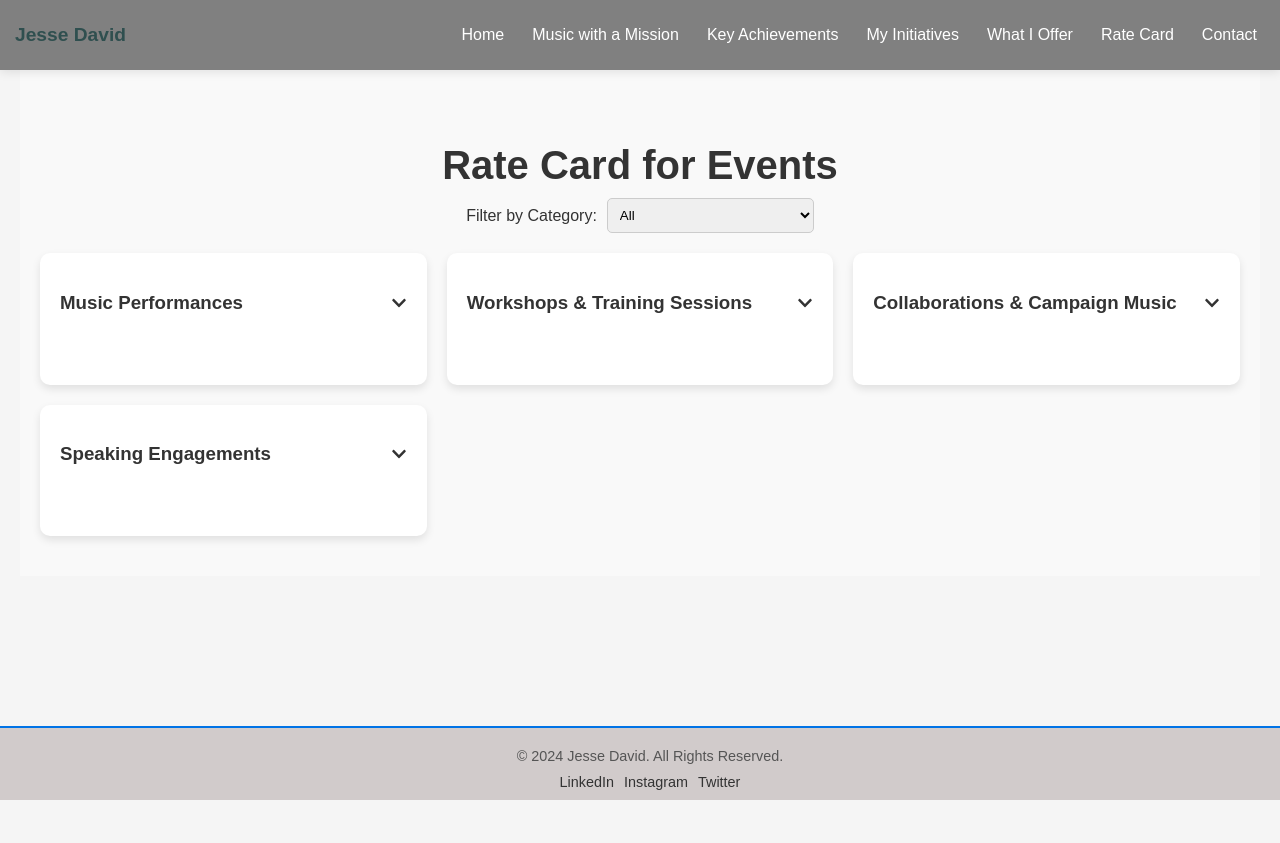
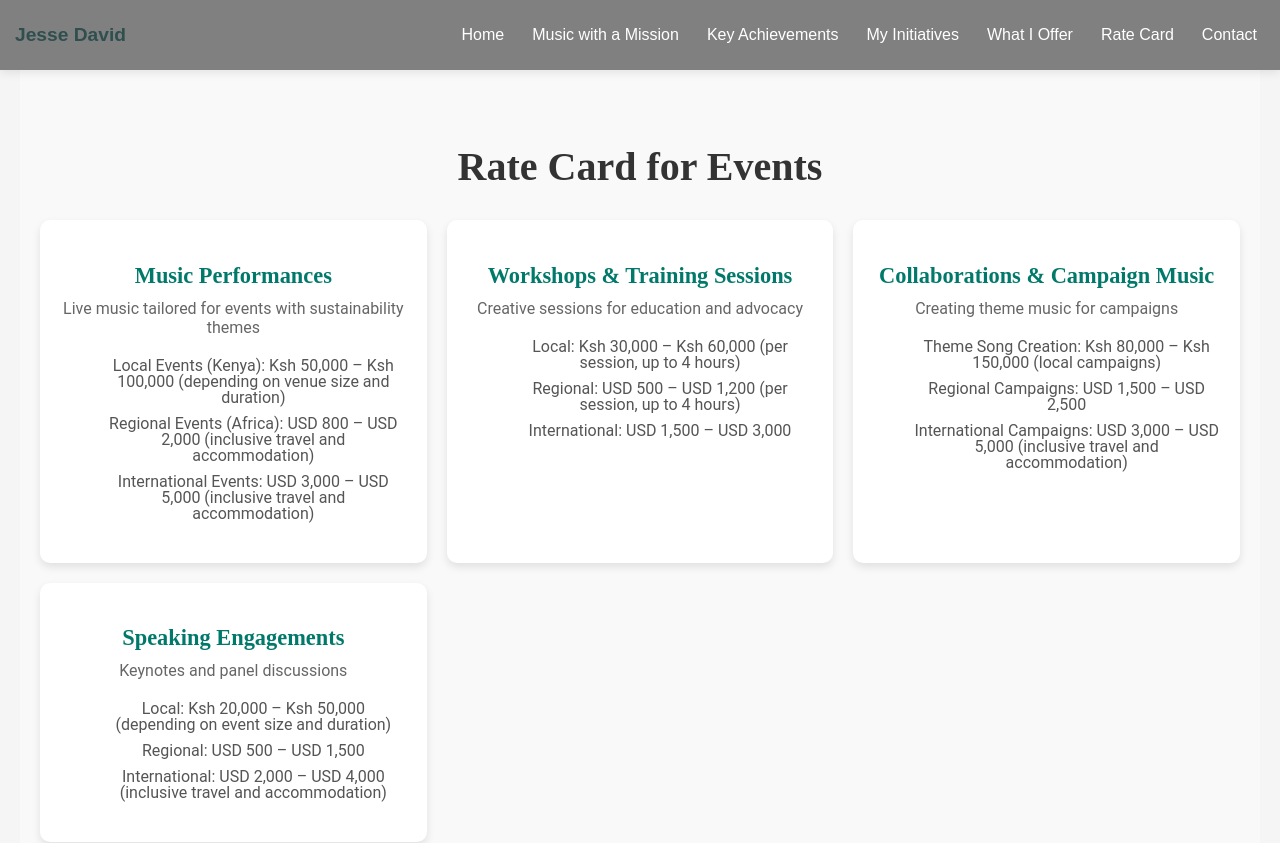
Before and after one commit to O-tero/portfolio, a React (Create React App) app: page /rate-card in a window 1280 px wide. Shown: the top 843 px of the page. Before the commit the page ends 800 px from the top, so only its background shows below. Built offline with nearby package versions, Linux system fonts and the light colour scheme.

Commit message:
design presentations

```diff
--- a/src/components/Offerings.js
+++ b/src/components/Offerings.js
@@ -1,4 +1,4 @@
-import React, { useState } from 'react';
+import React from 'react';
 import styles from '../styles/Offerings.module.css';
 
 const offeringsData = [
@@ -25,26 +25,14 @@ const offeringsData = [
 ];
 
 const Offerings = () => {
-  const [activeIndex, setActiveIndex] = useState(null);
-
-  const toggleCard = (index) => {
-    setActiveIndex(activeIndex === index ? null : index);
-  };
-
   return (
     <section id="offerings" className={styles.container}>
-      <h2>What I Offer</h2>
+      <h2 className={styles.heading}>What I Offer</h2>
       <div className={styles.grid}>
         {offeringsData.map((offering, index) => (
-          <div
-            key={index}
-            className={`${styles.card} ${activeIndex === index ? styles.active : ''}`}
-            onClick={() => toggleCard(index)}
-          >
-            <h3>{offering.title}</h3>
-            <p className={`${styles.description} ${activeIndex === index ? styles.descriptionExpanded : ''}`}>
-              {offering.description}
-            </p>
+          <div key={index} className={styles.card}>
+            <h3 className={styles.cardTitle}>{offering.title}</h3>
+            <p className={styles.cardDescription}>{offering.description}</p>
           </div>
         ))}
       </div>
--- a/src/components/RateCard.js
+++ b/src/components/RateCard.js
@@ -1,11 +1,9 @@
-import React, { useState } from 'react';
+import React from 'react';
 import styles from '../styles/RateCard.module.css';
-import { FaChevronDown, FaChevronUp } from 'react-icons/fa'; // Importing icons for expand/collapse
 
 const rateCardData = [
   {
     title: 'Music Performances',
-    category: 'performance',
     tooltip: 'Live music tailored for events with sustainability themes',
     details: [
       'Local Events (Kenya): Ksh 50,000 – Ksh 100,000 (depending on venue size and duration)',
@@ -15,7 +13,6 @@ const rateCardData = [
   },
   {
     title: 'Workshops & Training Sessions',
-    category: 'training',
     tooltip: 'Creative sessions for education and advocacy',
     details: [
       'Local: Ksh 30,000 – Ksh 60,000 (per session, up to 4 hours)',
@@ -25,7 +22,6 @@ const rateCardData = [
   },
   {
     title: 'Collaborations & Campaign Music',
-    category: 'collaboration',
     tooltip: 'Creating theme music for campaigns',
     details: [
       'Theme Song Creation: Ksh 80,000 – Ksh 150,000 (local campaigns)',
@@ -35,7 +31,6 @@ const rateCardData = [
   },
   {
     title: 'Speaking Engagements',
-    category: 'speaking',
     tooltip: 'Keynotes and panel discussions',
     details: [
       'Local: Ksh 20,000 – Ksh 50,000 (depending on event size and duration)',
@@ -46,60 +41,17 @@ const rateCardData = [
 ];
 
 const RateCard = () => {
-  const [activeIndex, setActiveIndex] = useState(null);
-  const [filter, setFilter] = useState('all');
-
-  // Toggle expand/collapse state for cards
-  const toggleCard = (index) => {
-    setActiveIndex(activeIndex === index ? null : index);
-  };
-
-  // Filter by category
-  const handleFilterChange = (e) => {
-    setFilter(e.target.value);
-  };
-
-  // Filtered data
-  const filteredData =
-    filter === 'all' ? rateCardData : rateCardData.filter((item) => item.category === filter);
-
   return (
     <section id="rate-card" className={styles.container}>
-      <h2>Rate Card for Events</h2>
-
-      {/* Dropdown filter */}
-      <div className={styles.filterContainer}>
-        <label htmlFor="categoryFilter">Filter by Category: </label>
-        <select id="categoryFilter" onChange={handleFilterChange} className={styles.dropdown}>
-          <option value="all">All</option>
-          <option value="performance">Music Performances</option>
-          <option value="training">Workshops & Training</option>
-          <option value="collaboration">Collaborations & Campaigns</option>
-          <option value="speaking">Speaking Engagements</option>
-        </select>
-      </div>
+      <h2 className={styles.title}>Rate Card for Events</h2>
 
       {/* Card Grid */}
       <div className={styles.grid}>
-        {filteredData.map((item, index) => (
-          <div
-            key={index}
-            className={`${styles.card} ${activeIndex === index ? styles.active : ''}`}
-            onClick={() => toggleCard(index)}
-          >
-            <div className={styles.cardHeader}>
-              <h3>{item.title}</h3>
-              <span className={styles.tooltip}>{item.tooltip}</span>
-              {/* Expand/Collapse Icon */}
-              {activeIndex === index ? (
-                <FaChevronUp className={styles.icon} />
-              ) : (
-                <FaChevronDown className={styles.icon} />
-              )}
-            </div>
-            <ul
-              className={`${styles.details} ${activeIndex === index ? styles.detailsExpanded : ''}`}
-            >
+        {rateCardData.map((item, index) => (
+          <div key={index} className={styles.card}>
+            <h3 className={styles.cardTitle}>{item.title}</h3>
+            <p className={styles.tooltip}>{item.tooltip}</p>
+            <ul className={styles.details}>
               {item.details.map((detail, i) => (
                 <li key={i} className={styles.detailItem}>
                   {detail}
--- a/src/styles/Offerings.module.css
+++ b/src/styles/Offerings.module.css
@@ -3,13 +3,16 @@
   padding: 40px 20px;
   text-align: center;
   background-color: #f9f9f9;
+  max-width: 1200px;
+  margin: 0 auto;
 }
 
 /* Section title */
-h2 {
-  font-size: 2rem;
-  margin-bottom: 30px;
-  color: #333;
+.heading {
+  font-size: 2.5rem;
+  font-family: 'Playfair Display', serif; /* Stylish font for the heading */
+  color: #2b2b2b;
+  margin-bottom: 40px;
 }
 
 /* Grid container for the offering cards */
@@ -17,8 +20,6 @@ h2 {
   display: grid;
   gap: 20px;
   grid-template-columns: repeat(auto-fit, minmax(250px, 1fr));
-  margin: 0 auto;
-  max-width: 1200px;
   padding: 20px;
 }
 
@@ -28,47 +29,51 @@ h2 {
   padding: 20px;
   border-radius: 10px;
   box-shadow: 0 4px 8px rgba(0, 0, 0, 0.1);
-  cursor: pointer;
   transition: transform 0.3s ease, box-shadow 0.3s ease;
   position: relative;
   overflow: hidden;
+  text-align: left; /* Align content to the left for better readability */
 }
 
-/* Hover effect for cards */
 .card:hover {
   transform: translateY(-5px);
-  box-shadow: 0 6px 12px rgba(0, 0, 0, 0.2);
-}
-
-/* Expanded card state */
-.card.active {
-  background-color: #e0f7fa;
+  box-shadow: 0 6px 12px rgba(0, 0, 0, 0.15);
 }
 
 /* Card title */
 .card h3 {
   font-size: 1.5rem;
+  font-family: 'Merriweather', serif; /* Stylish font for card titles */
+  color: #00796b;
   margin-bottom: 15px;
-  color: #00796b;
 }
 
 /* Card description */
 .description {
+  font-size: 1.1rem;
+  font-family: 'Roboto', sans-serif; /* Clean and readable font for descriptions */
+  line-height: 1.6;
   color: #555;
-  transition: max-height 0.3s ease, opacity 0.3s ease;
-  max-height: 3em; /* Collapsed height */
-  overflow: hidden;
-  opacity: 0.7;
+  opacity: 0.9;
 }
 
-/* Expanded description state */
+/* Expanded description state (legacy compatibility) */
 .descriptionExpanded {
   max-height: 100em; /* Allows full expansion */
   opacity: 1;
 }
 
+/* Hover effect for active cards (legacy compatibility) */
+.card.active {
+  background-color: #e0f7fa;
+}
+
 /* Responsive adjustments */
 @media (max-width: 768px) {
+  .heading {
+    font-size: 2rem;
+  }
+
   .card h3 {
     font-size: 1.3rem;
   }
--- a/src/styles/RateCard.module.css
+++ b/src/styles/RateCard.module.css
@@ -8,25 +8,11 @@
 }
 
 /* Title styling */
-h2 {
+.title {
   font-size: 2.5rem;
   margin-bottom: 30px;
   color: #333;
-}
-
-/* Filter dropdown */
-.filterContainer {
-  margin-bottom: 20px;
-  display: flex;
-  justify-content: center;
-  align-items: center;
-}
-
-.dropdown {
-  padding: 8px;
-  margin-left: 10px;
-  border-radius: 5px;
-  border: 1px solid #ccc;
+  font-family: 'Playfair Display', serif; /* More stylish font */
 }
 
 /* Grid layout */
@@ -53,82 +39,43 @@ h2 {
   box-shadow: 0 6px 12px rgba(0, 0, 0, 0.2);
 }
 
-/* Active card state */
-.card.active {
-  background-color: #c5e1a5;
-  color: #1b5e20;
-}
-
-/* Card header */
-.cardHeader {
-  display: flex;
-  justify-content: space-between;
-  align-items: center;
-}
-
-.icon {
-  transition: transform 0.3s;
-}
-
-.card.active .icon {
-  transform: rotate(180deg);
+/* Card title */
+.cardTitle {
+  font-size: 1.4rem;
+  margin-bottom: 10px;
+  color: #00796b;
+  font-family: 'Merriweather', serif;
+  font-weight: bold;
 }
 
 /* Tooltip */
 .tooltip {
-  display: none;
-  background-color: #333;
-  color: #fff;
-  padding: 5px;
-  border-radius: 5px;
-  position: absolute;
-  top: -30px;
-  right: 10px;
-  font-size: 0.8rem;
-  white-space: nowrap;
-}
-
-.card:hover .tooltip {
-  display: block;
+  font-size: 1rem;
+  font-family: 'Roboto', sans-serif; /* Clean font for tooltips */
+  color: #666;
+  margin-bottom: 15px;
 }
 
 /* Details styles */
 .details {
-  max-height: 0;
-  overflow: hidden;
-  transition: max-height 0.5s ease, opacity 0.5s;
-  opacity: 0;
+  font-size: 1.0rem;
+  font-family: 'Roboto', sans-serif; /* Clean and professional font for details */
+  line-height: 1.0;
+  color: #555;
 }
 
-.detailsExpanded {
-  max-height: 500px; /* Adjust max-height for longer content */
-  opacity: 1;
-}
-
-/* List items */
 .detailItem {
   list-style-type: none;
   padding: 5px 0;
-  color: #555;
-  opacity: 0;
-  animation: fadeIn 0.5s forwards;
-  animation-delay: calc(var(--order) * 0.1s);
-}
-
-/* Animation for staggered list items */
-@keyframes fadeIn {
-  to {
-    opacity: 1;
-  }
 }
 
 /* Responsive adjustments */
 @media (max-width: 768px) {
-  .card h3 {
-    font-size: 1.3rem;
+  .cardTitle {
+    font-size: 1.4rem;
   }
 
-  .details li {
+  .details {
     font-size: 0.9rem;
   }
 }
```
